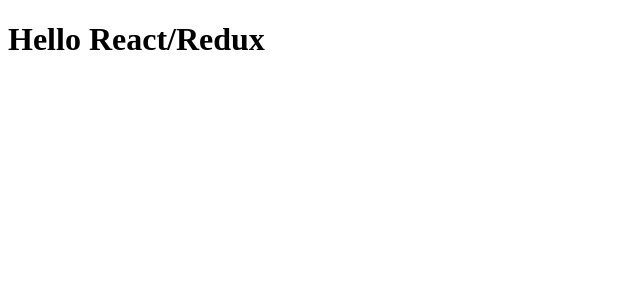
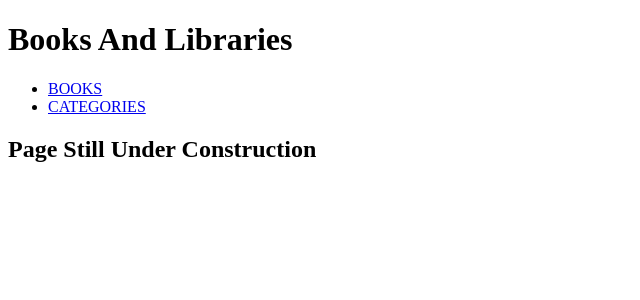
Before and after one commit to BenjaminSemah/books-and-libraries, a React (Create React App) app: page /categories in a window 1280 px wide. Shown: the top 300 px of the page, without its empty margins (0-640 px from the left). Built offline with nearby package versions, Linux system fonts and the light colour scheme.

Commit message:
Add components for books and categories

```diff
--- a/package.json
+++ b/package.json
@@ -9,6 +9,7 @@
     "react": "^17.0.2",
     "react-dom": "^17.0.2",
     "react-redux": "^7.2.6",
+    "react-router-dom": "^6.2.2",
     "react-scripts": "5.0.0",
     "web-vitals": "^2.1.4"
   },
--- /dev/null
+++ b/src/App.js
@@ -0,0 +1,17 @@
+import React from 'react';
+import { Routes, Route } from 'react-router-dom';
+import Header from './components/Header';
+import Categories from './components/Categories';
+import Books from './components/Books';
+
+export default function App() {
+  return (
+    <>
+      <Header />
+      <Routes>
+        <Route path="/" element={<Books />} />
+        <Route path="/categories" element={<Categories />} />
+      </Routes>
+    </>
+  );
+}
--- /dev/null
+++ b/src/components/Books.js
@@ -0,0 +1,12 @@
+import React from 'react';
+import BookList from './booksComponents/BookList';
+import BookForm from './booksComponents/BookForm';
+
+const Books = () => (
+  <>
+    <BookList />
+    <BookForm />
+  </>
+);
+
+export default Books;
--- /dev/null
+++ b/src/components/Categories.js
@@ -0,0 +1,13 @@
+import React from 'react';
+
+const Categories = () => (
+  <>
+    <div className="categories--page">
+      <h2 className="categories--heading">
+        Page Still Under Construction
+      </h2>
+    </div>
+  </>
+);
+
+export default Categories;
--- /dev/null
+++ b/src/components/Header.js
@@ -0,0 +1,35 @@
+import React from 'react';
+import { NavLink } from 'react-router-dom';
+
+const Header = () => {
+  const navigation = [
+    {
+      id: 0,
+      path: '/',
+      navName: 'BOOKS',
+    },
+    {
+      id: 1,
+      path: '/categories',
+      navName: 'CATEGORIES',
+    },
+  ];
+  return (
+    <>
+      <header>
+        <h1>Books And Libraries</h1>
+        <nav>
+          <ul className="nav--links">
+            {navigation.map((navItem) => (
+              <li key={navItem.id}>
+                <NavLink to={navItem.path} className="nav--item">{navItem.navName}</NavLink>
+              </li>
+            ))}
+          </ul>
+        </nav>
+      </header>
+    </>
+  );
+};
+
+export default Header;
--- /dev/null
+++ b/src/components/booksComponents/BookForm.js
@@ -0,0 +1,16 @@
+import React from 'react';
+
+const BookForm = () => (
+  <>
+    <div className="form--container">
+      <h2 className="addnew--heading">ADD NEW BOOK</h2>
+      <form className="book--form">
+        <input className="input--title" type="text" placeholder="Book Title" />
+        <input className="input--category" type="text" placeholder="Category" />
+        <button className="add--btn" type="button">ADD BOOK</button>
+      </form>
+    </div>
+  </>
+);
+
+export default BookForm;
--- /dev/null
+++ b/src/components/booksComponents/BookItem.js
@@ -0,0 +1,13 @@
+import React from 'react';
+
+const BookItem = (props) => {
+  <>
+    <div className="book--card">
+      <h2 className="book--title">{props.title}</h2>
+      <h3 className="book--author">{props.author}</h3>
+      <button className="remove--btn" type="button">Remove</button>
+    </div>
+  </>;
+};
+
+export default BookItem;
--- /dev/null
+++ b/src/components/booksComponents/BookList.js
@@ -0,0 +1,33 @@
+import React from 'react';
+import BookItem from './BookItem';
+
+const BookList = () => {
+  const booksLibrary = [
+    {
+      id: 0,
+      title: 'Echoes From The Past',
+      author: 'Peggy Oppong',
+    },
+    {
+      id: 1,
+      title: 'Blood Invasion',
+      author: 'Lawrence Darmani',
+    },
+  ];
+
+  const bookElements = booksLibrary.map((book) => (
+    <BookItem
+      key={book.id}
+      title={book.title}
+      author={book.author}
+    />
+  ));
+
+  return (
+    <>
+      {bookElements}
+    </>
+  );
+};
+
+export default BookList;
--- a/src/index.js
+++ b/src/index.js
@@ -1,9 +1,13 @@
 import React from 'react';
 import ReactDOM from 'react-dom';
+import { BrowserRouter as Router } from 'react-router-dom';
+import App from './App';
 
 ReactDOM.render(
   <React.StrictMode>
-    <h1>Hello React/Redux</h1>
+    <Router>
+      <App />
+    </Router>
   </React.StrictMode>,
   document.getElementById('root'),
 );
```
Also changed, not shown: 1 other file (tests, documents, lock files or other folders).
